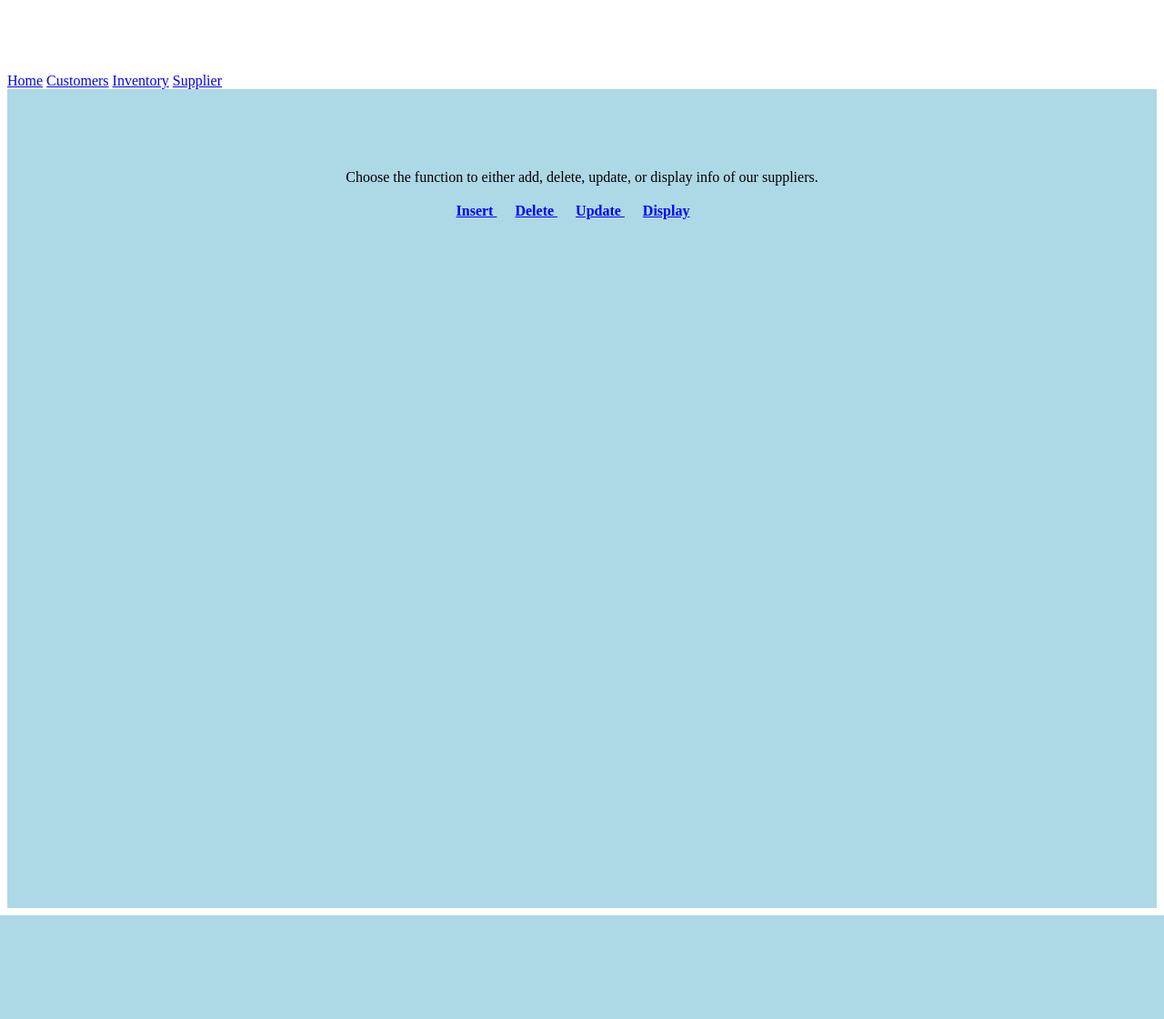
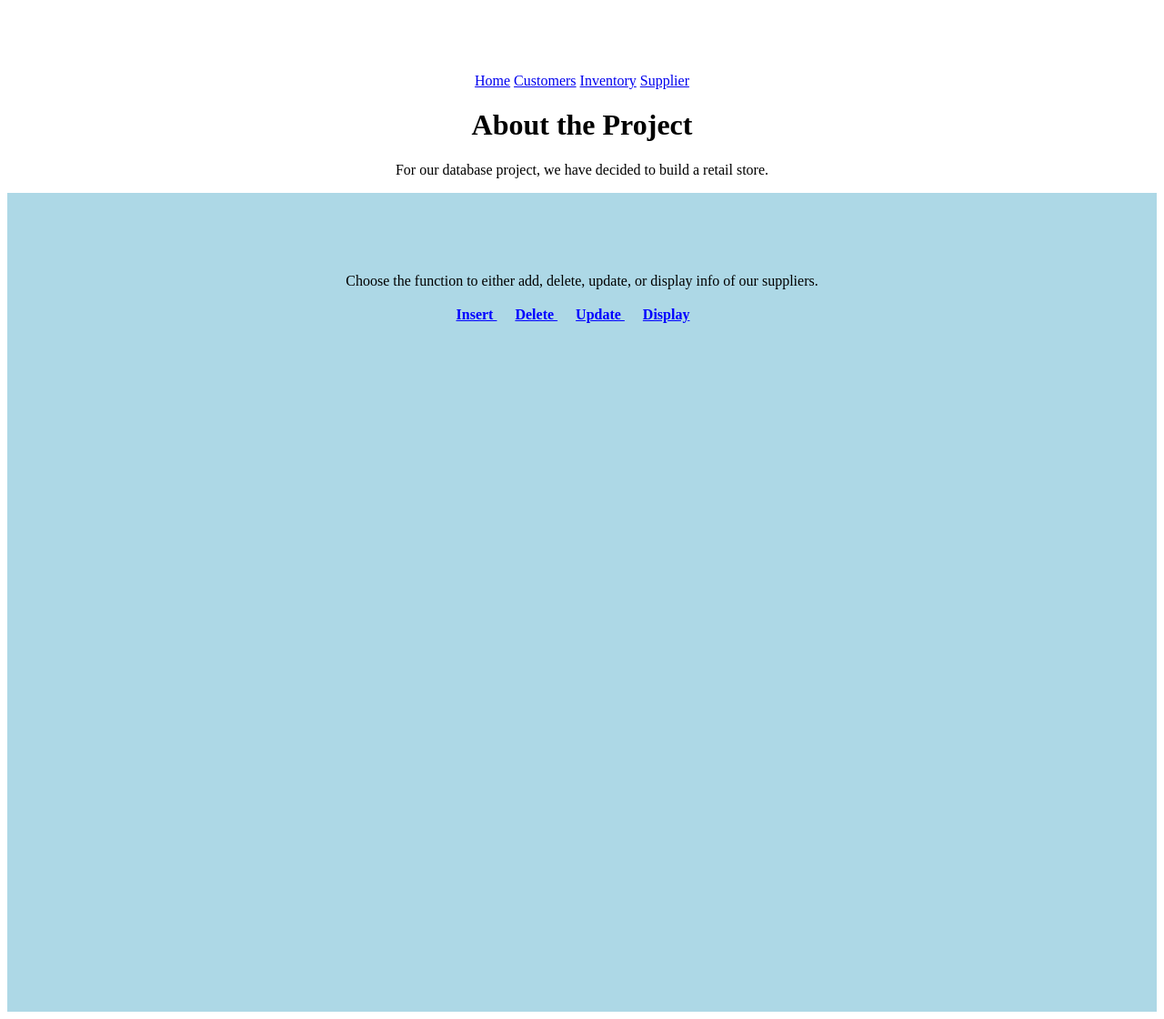
Before and after one commit to HaydenMoore/database-design-group-3, a PHP site: page /supplier.php in a window 1280 px wide. Shown: the whole page at 91% size. Before the commit the page ends 1006 px from the top, so only its background shows below. Run offline with PHP 8.4, Linux system fonts and the light colour scheme.

Commit message:
Update supplier.php

```diff
--- a/supplier.php
+++ b/supplier.php
@@ -5,8 +5,15 @@
       <title>Supplier Page</title>
 	</head>
 
-<body >
+<body>
+
+<div align="center">
 <?php include('Navigation.html'); ?>
+<h1>About the Project</h1>
+<p>
+For our database project, we have decided to build a retail store.
+</p>
+
 <div style="min-height:900px; background-color: lightblue;" align="center">
 <br><br><br><br>
 <p>Choose the function to either add, delete, update, or display info of our suppliers. <br> </p>
```
